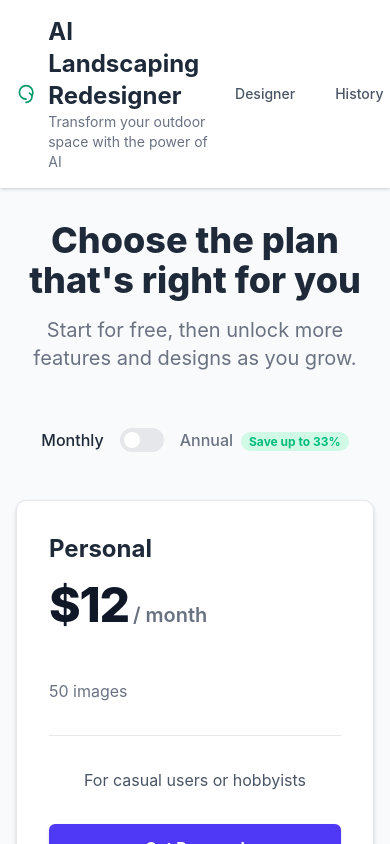
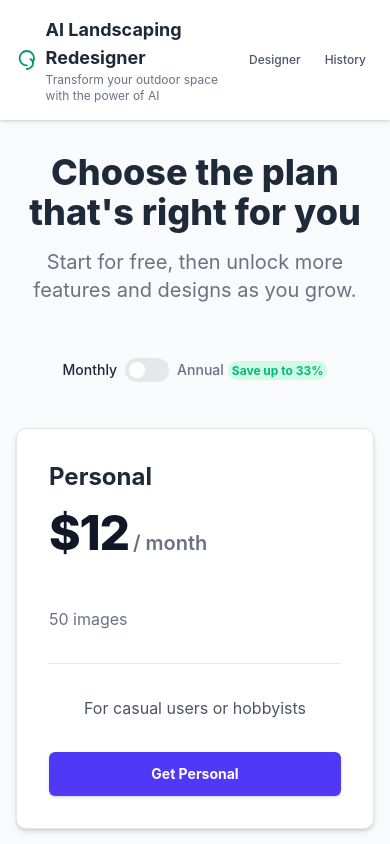
Before and after one commit to MongiLearnsToCode/ai-landscaping-redesigner, a Next.js app: page /PricingPage in a window 390 px wide. Shown: the top 844 px of the page. Built offline with nearby package versions, Linux system fonts and the light colour scheme.

Commit message:
Improve responsiveness: reduce padding and text sizes on smaller screens to prevent button text overflow

```diff
--- a/pages/PricingPage.tsx
+++ b/pages/PricingPage.tsx
@@ -48,9 +48,9 @@ const PlanCard: React.FC<{
 
       <p className="text-center text-gray-600 dark:text-gray-300 flex-grow">{description}</p>
 
-      <a href="#" className={`w-full mt-8 block text-center font-bold py-3 px-4 rounded-lg transition-all duration-300 shadow-md hover:shadow-lg ${buttonClasses}`}>
-        {cta}
-      </a>
+       <a href="#" className={`w-full mt-8 block text-center font-bold py-3 px-2 md:px-4 rounded-lg transition-all duration-300 shadow-md hover:shadow-lg text-sm md:text-base ${buttonClasses}`}>
+         {cta}
+       </a>
     </div>
   );
 };
@@ -72,7 +72,7 @@ const PricingPage: React.FC = () => {
 
       {/* Billing Cycle Toggle */}
       <div className="flex justify-center items-center my-10">
-        <span className={`px-4 py-2 font-medium transition ${billingCycle === 'monthly' ? 'text-gray-800 dark:text-gray-100' : 'text-gray-500'}`}>Monthly</span>
+        <span className={`px-2 md:px-4 py-2 font-medium transition text-sm md:text-base ${billingCycle === 'monthly' ? 'text-gray-800 dark:text-gray-100' : 'text-gray-500'}`}>Monthly</span>
         <button
           onClick={() => setBillingCycle(billingCycle === 'monthly' ? 'annual' : 'monthly')}
           className="relative inline-flex items-center h-6 rounded-full w-11 transition-colors bg-gray-200 dark:bg-gray-700 focus:outline-none focus:ring-2 focus:ring-offset-2 focus:ring-emerald-500 dark:focus:ring-offset-gray-900"
@@ -84,9 +84,9 @@ const PricingPage: React.FC = () => {
             } inline-block w-4 h-4 transform bg-white rounded-full transition-transform`}
           />
         </button>
-        <span className={`px-4 py-2 font-medium transition ${billingCycle === 'annual' ? 'text-gray-800 dark:text-gray-100' : 'text-gray-500'}`}>
+        <span className={`px-2 md:px-4 py-2 font-medium transition text-sm md:text-base ${billingCycle === 'annual' ? 'text-gray-800 dark:text-gray-100' : 'text-gray-500'}`}>
           Annual
-          <span className="ml-2 text-xs font-bold text-emerald-500 bg-emerald-100 dark:bg-emerald-900/50 dark:text-emerald-400 rounded-full px-2 py-0.5">Save up to 33%</span>
+          <span className="ml-1 md:ml-2 text-xs font-bold text-emerald-500 bg-emerald-100 dark:bg-emerald-900/50 dark:text-emerald-400 rounded-full px-1 md:px-2 py-0.5">Save up to 33%</span>
         </span>
       </div>
 
--- a/src/components/Header.tsx
+++ b/src/components/Header.tsx
@@ -10,17 +10,17 @@ export const Header: React.FC = () => {
     <header className="bg-white dark:bg-gray-800 shadow-md">
       <div className="container mx-auto px-4 py-4 flex items-center justify-between">
         <Link href="/" className="flex items-center cursor-pointer">
-          <LeafIcon className="h-10 w-10 text-emerald-600 mr-3" />
+          <LeafIcon className="h-8 w-8 md:h-10 md:w-10 text-emerald-600 mr-2 md:mr-3" />
           <div>
-            <h1 className="text-2xl font-bold text-gray-800 dark:text-gray-100">AI Landscaping Redesigner</h1>
-            <p className="text-sm text-gray-500 dark:text-gray-400">Transform your outdoor space with the power of AI</p>
+            <h1 className="text-lg md:text-2xl font-bold text-gray-800 dark:text-gray-100">AI Landscaping Redesigner</h1>
+            <p className="text-xs md:text-sm text-gray-500 dark:text-gray-400">Transform your outdoor space with the power of AI</p>
           </div>
         </Link>
         <nav className="flex items-center space-x-2">
-          <Link href="/" className={`px-4 py-2 rounded-md text-sm font-medium transition-colors ${router.pathname === '/' ? 'bg-emerald-600 text-white' : 'text-gray-600 dark:text-gray-300 hover:bg-gray-100 dark:hover:bg-gray-700'}`}>
+          <Link href="/" className={`px-2 md:px-4 py-2 rounded-md text-xs md:text-sm font-medium transition-colors ${router.pathname === '/' ? 'bg-emerald-600 text-white' : 'text-gray-600 dark:text-gray-300 hover:bg-gray-100 dark:hover:bg-gray-700'}`}>
             Designer
           </Link>
-          <Link href="/HistoryPage" className={`px-4 py-2 rounded-md text-sm font-medium transition-colors ${router.pathname === '/HistoryPage' ? 'bg-emerald-600 text-white' : 'text-gray-600 dark:text-gray-300 hover:bg-gray-100 dark:hover:bg-gray-700'}`}>
+          <Link href="/HistoryPage" className={`px-2 md:px-4 py-2 rounded-md text-xs md:text-sm font-medium transition-colors ${router.pathname === '/HistoryPage' ? 'bg-emerald-600 text-white' : 'text-gray-600 dark:text-gray-300 hover:bg-gray-100 dark:hover:bg-gray-700'}`}>
             History
           </Link>
         </nav>
--- a/src/components/HistoryCard.tsx
+++ b/src/components/HistoryCard.tsx
@@ -59,12 +59,12 @@ export const HistoryCard: React.FC<HistoryCardProps> = ({ item, onView, onPin, o
       </div>
       <div className="p-3 bg-gray-50 dark:bg-gray-700/50 flex-grow flex flex-col justify-between">
          <div className="flex items-center justify-between space-x-2">
-            <button
-                onClick={() => onView(item)}
-                className="w-full text-center bg-emerald-600 hover:bg-emerald-700 text-white text-sm font-semibold px-3 py-2 rounded-md transition-colors"
-            >
-                View
-            </button>
+             <button
+                 onClick={() => onView(item)}
+                 className="w-full text-center bg-emerald-600 hover:bg-emerald-700 text-white text-xs md:text-sm font-semibold px-2 md:px-3 py-2 rounded-md transition-colors"
+             >
+                 View
+             </button>
             <button
                 onClick={() => onPin(item.id)}
                 title={item.isPinned ? 'Unpin' : 'Pin'}
--- a/src/components/ImageUploader.tsx
+++ b/src/components/ImageUploader.tsx
@@ -89,8 +89,8 @@ export const ImageUploader: React.FC<ImageUploaderProps> = ({ onImageUpload, ini
           <div className="relative group w-full h-full rounded-lg overflow-hidden">
             <img src={preview} alt="Preview" className="w-full h-full object-cover" />
             <div className="absolute inset-0 bg-black bg-opacity-50 flex items-center justify-center opacity-0 group-hover:opacity-100 transition-opacity rounded-lg">
-               <button onClick={(e) => { e.stopPropagation(); openModal(preview); }} className="bg-sky-600 hover:bg-sky-700 text-white font-semibold px-4 py-2 rounded-md text-sm mr-2 shadow-md transition-all duration-200">View</button>
-               <button onClick={(e) => { e.stopPropagation(); handleRemoveImage(); }} className="bg-red-600 hover:bg-red-700 text-white font-semibold px-4 py-2 rounded-md text-sm shadow-md transition-all duration-200">Remove</button>
+               <button onClick={(e) => { e.stopPropagation(); openModal(preview); }} className="bg-sky-600 hover:bg-sky-700 text-white font-semibold px-2 md:px-4 py-2 rounded-md text-xs md:text-sm mr-2 shadow-md transition-all duration-200">View</button>
+               <button onClick={(e) => { e.stopPropagation(); handleRemoveImage(); }} className="bg-red-600 hover:bg-red-700 text-white font-semibold px-2 md:px-4 py-2 rounded-md text-xs md:text-sm shadow-md transition-all duration-200">Remove</button>
             </div>
           </div>
         )}
--- a/src/components/ResultDisplay.tsx
+++ b/src/components/ResultDisplay.tsx
@@ -89,27 +89,27 @@ const ImageCard: React.FC<{ title: string; imageUrl: string; catalog: DesignCata
                 <div className="absolute inset-0 bg-black bg-opacity-60 flex items-center justify-center gap-2 sm:gap-4 opacity-0 group-hover:opacity-100 transition-opacity p-4">
                     <button
                         onClick={() => openModal(imageUrl)}
-                        className="bg-white/90 hover:bg-white text-gray-800 font-bold px-4 py-2 rounded-lg text-sm shadow-md hover:shadow-xl transition-all duration-200 flex items-center"
+                        className="bg-white/90 hover:bg-white text-gray-800 font-bold px-2 md:px-4 py-2 rounded-lg text-xs md:text-sm shadow-md hover:shadow-xl transition-all duration-200 flex items-center"
                         aria-label="View larger"
                     >
-                        <EnlargeIcon className="h-5 w-5 mr-2" />
+                        <EnlargeIcon className="h-4 w-4 md:h-5 md:w-5 mr-1 md:mr-2" />
                         Larger
                     </button>
                     <button
                         onClick={handleDownload}
-                        className="bg-white/90 hover:bg-white text-gray-800 font-bold px-4 py-2 rounded-lg text-sm shadow-md hover:shadow-xl transition-all duration-200 flex items-center"
+                        className="bg-white/90 hover:bg-white text-gray-800 font-bold px-2 md:px-4 py-2 rounded-lg text-xs md:text-sm shadow-md hover:shadow-xl transition-all duration-200 flex items-center"
                         aria-label="Download image"
                     >
-                        <DownloadIcon className="h-5 w-5 mr-2" />
+                        <DownloadIcon className="h-4 w-4 md:h-5 md:w-5 mr-1 md:mr-2" />
                         Download
                     </button>
                     {canShare && (
                          <button
                             onClick={handleShare}
-                            className="bg-white/90 hover:bg-white text-gray-800 font-bold px-4 py-2 rounded-lg text-sm shadow-md hover:shadow-xl transition-all duration-200 flex items-center"
+                            className="bg-white/90 hover:bg-white text-gray-800 font-bold px-2 md:px-4 py-2 rounded-lg text-xs md:text-sm shadow-md hover:shadow-xl transition-all duration-200 flex items-center"
                             aria-label="Share image"
                         >
-                            <ShareIcon className="h-5 w-5 mr-2" />
+                            <ShareIcon className="h-4 w-4 md:h-5 md:w-5 mr-1 md:mr-2" />
                             Share
                         </button>
                     )}
```
